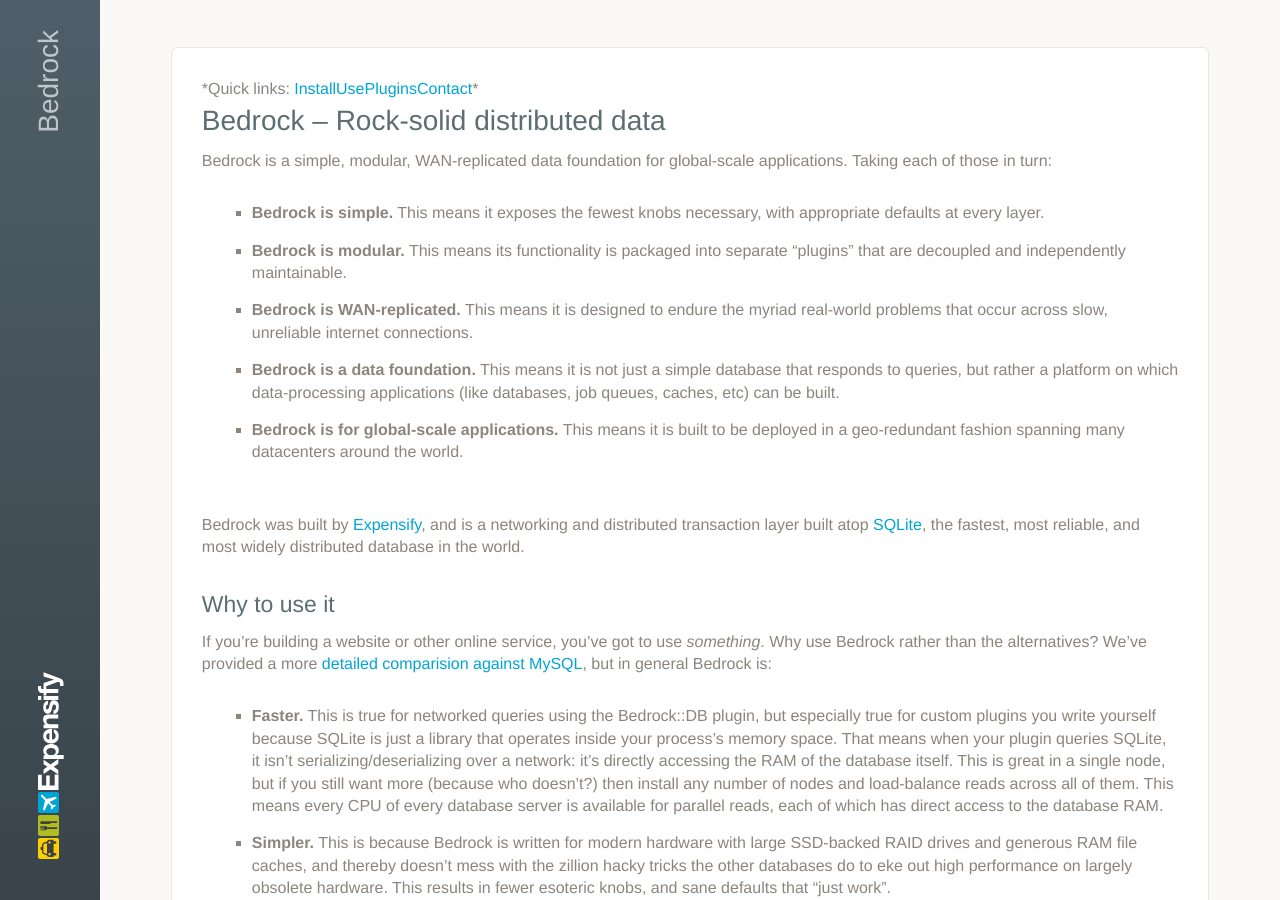
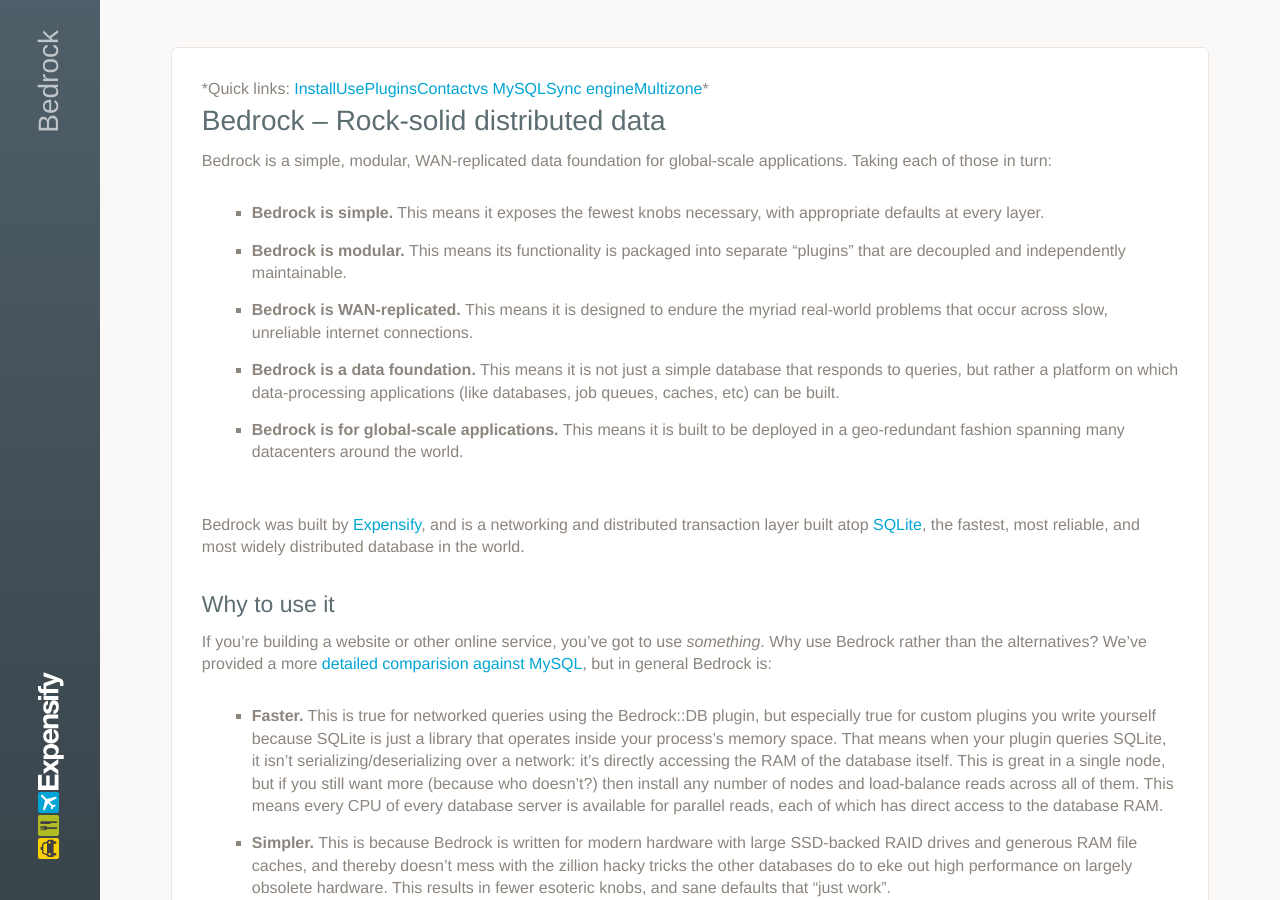
Before and after one commit to Expensify/Bedrock, a Jekyll site: the page built from docs/index.md, in a window 1280 px wide and 900 px high. Built offline with Jekyll 4.4.1, drawn with Linux system fonts in a browser that asks for light colours.

Commit message:
Update index.md

```diff
--- a/docs/index.md
+++ b/docs/index.md
@@ -1,7 +1,7 @@
 ---
 layout: default
 ---
-*Quick links: [Install](http://www.bedrockdb.com#how-to-get-it) | [Use](http://www.bedrockdb.com#how-to-use-it) | [Plugins](http://www.bedrockdb.com#bedrock-plugins) | [Contact](http://www.bedrockdb.com##how-to-help-and-get-helped)*
+*Quick links: [Install](http://bedrockdb.com#how-to-get-it) | [Use](http://bedrockdb.com#how-to-use-it) | [Plugins](http://bedrockdb.com#bedrock-plugins) | [Contact](http://bedrockdb.com#how-to-help-and-get-helped) | [vs MySQL](http://bedrockdb.com/vs_mysql.html) | [Sync engine](http://bedrockdb.com/synchronization.html) | [Multizone](http://bedrockdb.com/multizone.html)*
 
 # Bedrock -- Rock-solid distributed data
 Bedrock is a simple, modular, WAN-replicated data foundation for global-scale applications.  Taking each of those in turn:
```
